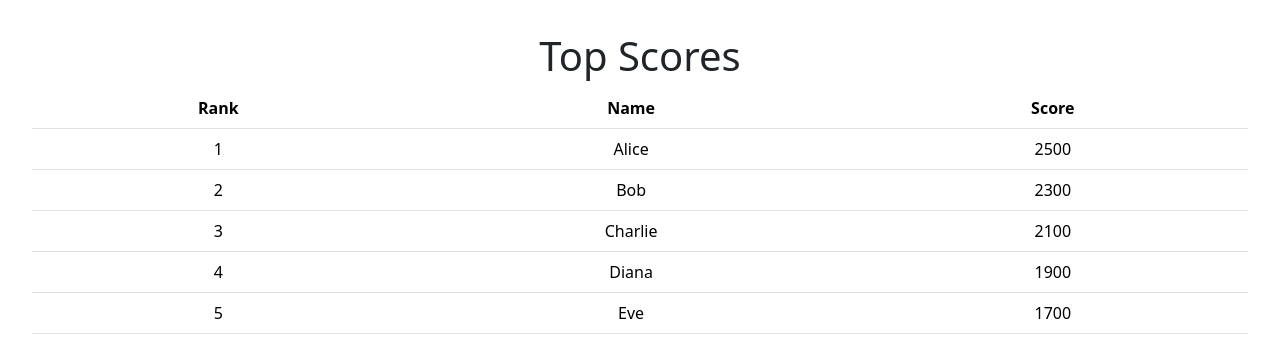
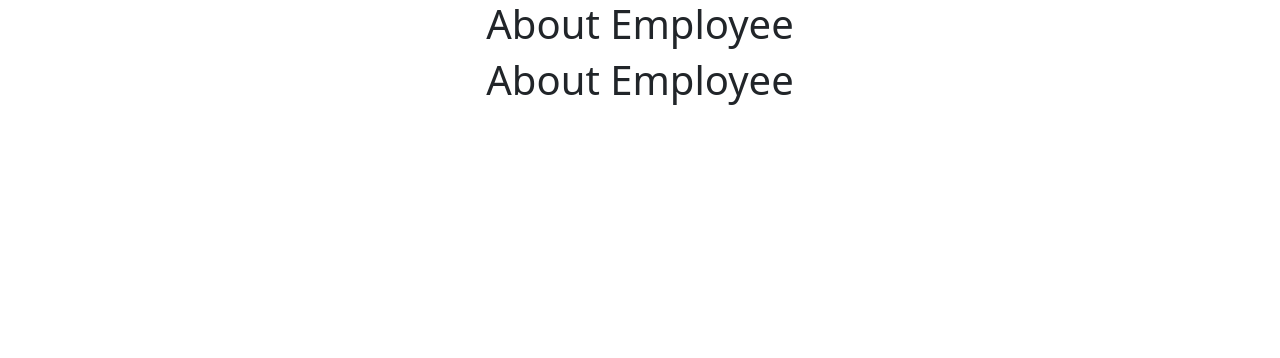
Before and after one commit to gloriabee/Quizzy, a React (Vite) app: page /score in a window 1280 px wide. Shown: the top 358 px of the page. Built offline with nearby package versions, Linux system fonts and the light colour scheme.

Commit message:
:test_tube: test: testing with commit

```diff
--- a/src/App.tsx
+++ b/src/App.tsx
@@ -1,64 +1,20 @@
-import { BrowserRouter as Router, Routes, Route, useNavigate } from 'react-router-dom';
-import './App.css';
-import { Card, CardContent, CardFooter, CardHeader, CardTitle } from './components/ui/card';
-import Score from './pages/Score'; // Import the Score component
-import Alert from './components/Alert';
-import Button from './components/Button';
-import { useState } from 'react';
+import React from 'react'
+import Employee from './components/Employee'
 
-function App() {
-  const [alertVisible,setAlertVisible]=useState(false)
-  const navigate = useNavigate();
-
-  const handleGoToDashboard = () => {
-    navigate('/score');
-  };
+const App = () => {
+  const isEmp=true;
 
   return (
-    <>
-      {alertVisible && <Alert onClose={()=> setAlertVisible(false)}>My Alert</Alert>}
-      <h1 className='font-bold text-3xl mb-4'>QuizWhirl</h1>
-      <p className='text-gray-400 mb-4'>
-        Test your knowledge and compete with others!
-      </p>
+    <div>
+      {
+        isEmp? <>
+        <Employee></Employee>
+        <Employee></Employee>
+        </>: <p>No employee found</p>
+      }
 
-
-      <div className="flex justify-center items-center">
-        <Card>
-          <CardHeader>
-            <CardTitle className='text-2xl'>Quiz Time</CardTitle>
-          </CardHeader>
-
-          <CardContent>
-            <h2 className='text-xl'>What is the Capital of France?</h2>
-            <div className='m-4 flex items-center justify-center'>
-              <Button variant="outline" className='m-2'>London</Button>
-              <Button variant="destructive" className='m-2'>Berlin</Button>
-              <Button variant="outline" className='m-2'>Paris</Button>
-              <Button variant="outline" className='m-2'>Madrid</Button>
-            </div>
-          </CardContent>
-
-          <CardFooter className='flex justify-center'>
-            <p>Question {1} of {3}</p>
-          </CardFooter>
-        </Card>
-      </div>
-
-      <Button color='primary' onClick={()=> setAlertVisible(true)}>Go to Dashboard</Button>
-    </>
-  );
+    </div>
+  )
 }
 
-// Wrap the App component with BrowserRouter and define routes
-export default function AppWrapper() {
-  return (
-    <Router>
-      <Routes>
-        <Route path="/" element={<App />} />
-        <Route path="/score" element={<Score />} />
-      </Routes>
-    </Router>
-
-  );
-}
+export default App
--- a/src/components/Alert.tsx
+++ /dev/null
@@ -1,17 +0,0 @@
-import React, { ReactNode } from 'react'
-
-interface Props{
-  children: ReactNode;
-  onClose:()=>void;
-
-}
-const Alert = ({children,onClose}:Props) => {
-  return (
-    <div className="alert alert-success alert-dismissible fade show">
-      {children}
-      <button type="button" className="btn-close" data-bs-dismiss="alert" aria-label="Close" onClick={onClose}></button>
-    </div>
-  )
-}
-
-export default Alert
--- a/src/components/Button.tsx
+++ /dev/null
@@ -1,14 +0,0 @@
-import React from 'react'
-
-interface Props{
-    children: string;
-    color?: 'secondary' | 'primary' | 'danger';
-    onClick: ()=> void;
-}
-const Button = ({children,onClick,color}:Props) => {
-  return (
-      <button type="button" className={"btn btn-" + color} onClick={onClick}>{children}</button>
-  )
-}
-
-export default Button
--- /dev/null
+++ b/src/components/Employee.tsx
@@ -0,0 +1,12 @@
+import React from 'react'
+
+const Employee = () => {
+
+  return (
+    <div>
+      <h1 className='text-center'>About Employee</h1>
+    </div>
+  )
+}
+
+export default Employee
--- a/src/components/ListGroup.tsx
+++ /dev/null
@@ -1,57 +0,0 @@
-import React, { useState } from 'react'
-
-interface Props{
-    items: string[];
-    heading: string;
-    onSelectItem: (item:string) => void;
-}
-
-const ListGroup = ({items,heading, onSelectItem}: Props) => {
-  //Hook
-  const [selectedIndex,setSelectedIndex]= useState(-1)
-
-
-
-  const getMessage= ()=>{
-    return items.length===0 && <p>No item found </p>
-  }
-
-  const handleClick=(i)=>{
-     setSelectedIndex(i)
-  }
-
-  return (
-    <>
-      <h1>{heading}</h1>
-{getMessage()}
-<table className="table table-hover">
-  <thead>
-    <tr>
-      <th scope="col">Rank</th>
-      <th scope="col">Name</th>
-      <th scope="col">Score</th>
-    </tr>
-  </thead>
-  <tbody>
-        {
-            items.map((item,index)=>(
-                <tr className={selectedIndex===index? 'table-active':''}
-                 onClick={()=>handleClick(index)}
-                 key={item.rank}>
-                <td>{item.rank}</td>
-                <td>{item.name}</td>
-                <td>{item.score}</td>
-                </tr>
-            ))
-        }
-
-
-  </tbody>
-</table>
-
-
-    </>
-  )
-}
-
-export default ListGroup
```
Also changed, not shown: package.json (+9 -1 lines), 1 other file (tests, documents, lock files or other folders).
